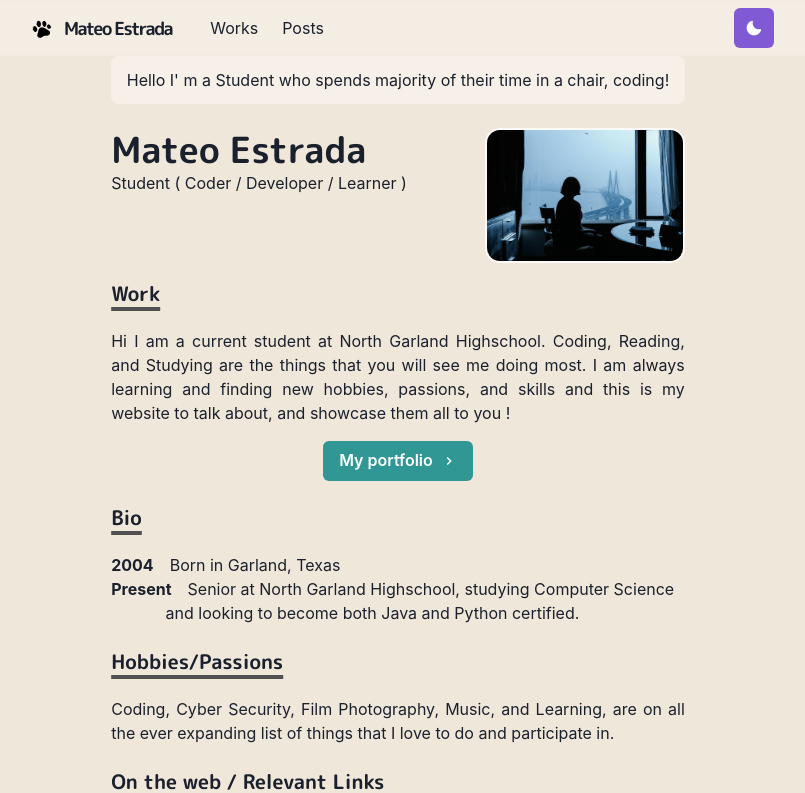
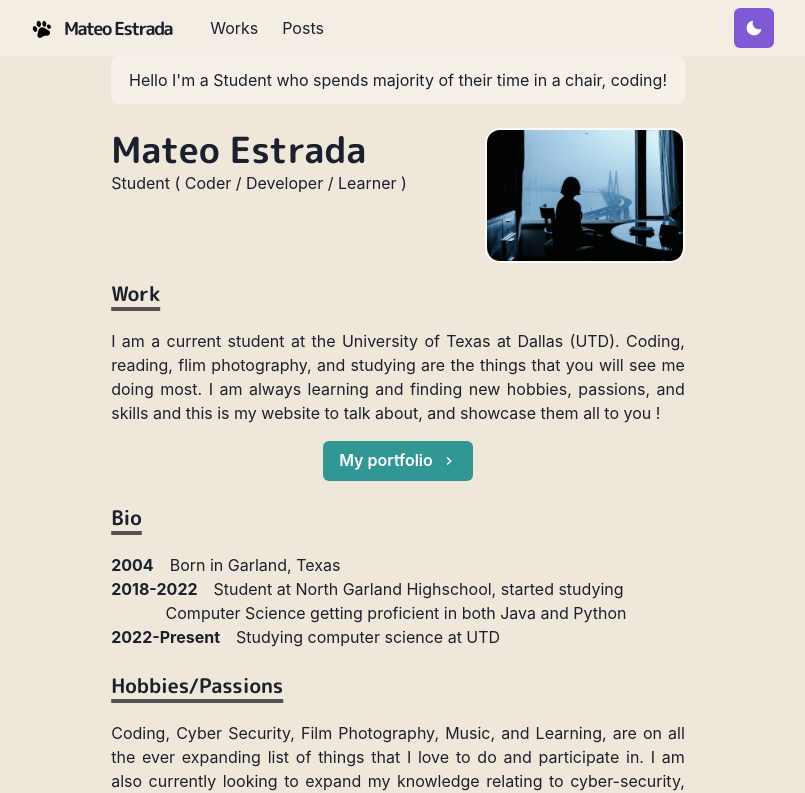
Before and after one commit to Coda39/MatPortfolio-Homepage, a Next.js app: page / in a window 1280 px wide. Shown: the top 793 px of the page, without its empty margins (242-1047 px from the left). Built offline with nearby package versions, Linux system fonts and the light colour scheme.

Commit message:
updated bio and cleaned up works page

```diff
--- a/pages/index.js
+++ b/pages/index.js
@@ -16,7 +16,7 @@ function Page() {
         <Layout>
         <Container>
             <Box borderRadius="lg" bg={useColorModeValue('whiteAlpha.500', 'whiteAlpha.200')} p={3} mb={6} align="center">
-                Hello I&apos; m a Student who spends majority of their time in a chair, coding!
+                Hello I&apos;m a Student who spends majority of their time in a chair, coding!
             </Box>
             <Box display={{ md: 'flex' }}>
                 <Box flexGrow={1}>
@@ -38,7 +38,7 @@ function Page() {
                 </Heading>
                 <Paragraph>
                     <br></br>
-                    Hi I am a current student at North Garland Highschool. Coding, Reading, and Studying are the things that you will see me doing most. I am always learning and finding new hobbies, passions, and skills and this is my website to talk about, and showcase them all to you !{' '}
+                    I am a current student at the University of Texas at Dallas (UTD). Coding, reading, flim photography, and studying are the things that you will see me doing most. I am always learning and finding new hobbies, passions, and skills and this is my website to talk about, and showcase them all to you !{' '}
                 </Paragraph>
                 <Box align="center" my={4}>
                     <NextLink href="/works">
@@ -60,8 +60,12 @@ function Page() {
                     Born in Garland, Texas
                 </BioSection>
                 <BioSection>
-                    <BioYear>Present</BioYear>
-                    Senior at North Garland Highschool, studying Computer Science and looking to become both Java and Python certified.
+                    <BioYear>2018-2022</BioYear>
+                    Student at North Garland Highschool, started studying Computer Science getting proficient in both Java and Python
+                </BioSection>
+                <BioSection>
+                    <BioYear>2022-Present</BioYear>
+                    Studying computer science at UTD
                 </BioSection>
             </Section>
 
@@ -71,7 +75,7 @@ function Page() {
                 </Heading>
                 <Paragraph>
                     <br></br>
-                    Coding, Cyber Security, Film Photography, Music, and Learning, are on all the ever expanding list of things that I love to do and participate in.
+                    Coding, Cyber Security, Film Photography, Music, and Learning, are on all the ever expanding list of things that I love to do and participate in. I am also currently looking to expand my knowledge relating to cyber-security, programming, and neuroscience.
                 </Paragraph>
             </Section>
 
--- a/pages/works.js
+++ b/pages/works.js
@@ -18,11 +18,7 @@ const Works = () => {
                 Making 2d games using Python and the Pygame library
             </WorkGridItem>
          </Section>
-         <Section>
-             <WorkGridItem id = "CyberSec" title = "CyberSecurity" thumbnail = {thumbCyberSec}>
-                 Learning CyberSecurity through PLTW and creating infographics to help promote smart Cyber use.
-             </WorkGridItem>
-         </Section>
+
          </SimpleGrid>
         </Container>
        </Layout>
--- a/pages/works/PythonGames.js
+++ b/pages/works/PythonGames.js
@@ -11,11 +11,11 @@ const Work = () => (
     <Layout title = "PythonGames">
         <Container>
             <Title>
-                PythonGames <Badge>2021-</Badge>
+                PythonGames <Badge>2021-2022</Badge>
             </Title>
             <WorkImage src ='/images/works/PythonGames_gif.gif' alt = 'PythonGame'/>
                 <P>
-                    Building games has been a central part of my computer science 3 class. We do this by using Pygame a popular graphic and sound library
+                    Building games has been a central part of my highschool computer science 3 class. We do this by using Pygame a popular graphic and sound library
                     which can be used with the Python programming languange.
                 </P>
             <List ml = {4} my ={4}>
```
Also changed, not shown: 1 other file (tests, documents, lock files or other folders).
